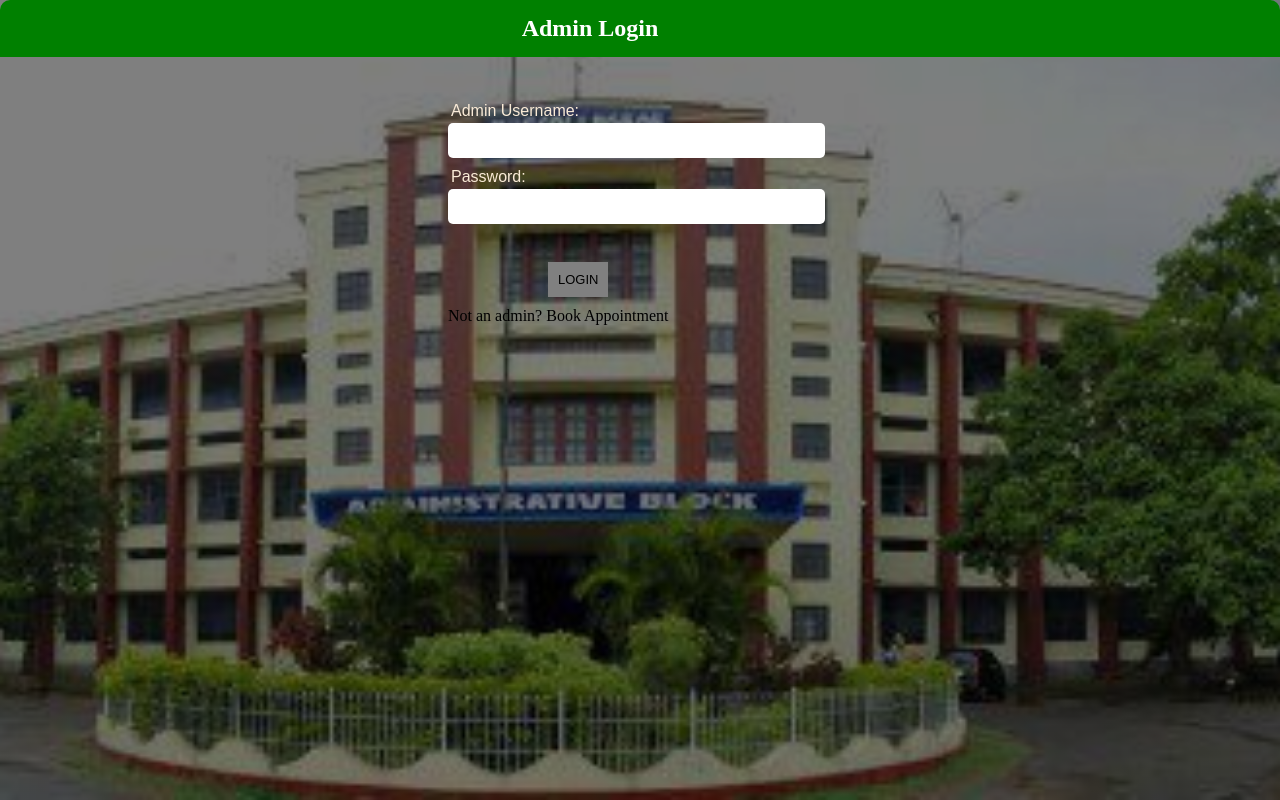
After one commit to Jaseemck/appointmentfrontend, a PHP site: page /login.php in a window 1280 px wide. The commit adds this page. Run offline with PHP 8.4, Linux system fonts and the light colour scheme.

Commit message:
Added an admin login

```diff
--- /dev/null
+++ b/login.php
@@ -0,0 +1,35 @@
+<?php include('server.php'); ?>
+<!DOCTYPE html>
+<html>
+<head>
+    <meta charset="utf-8" />
+    <meta http-equiv="X-UA-Compatible" content="IE=edge">
+    <title>Admin</title>
+    <meta name="viewport" content="width=device-width, initial-scale=1">
+    <link rel="stylesheet" type="text/css" media="screen" href="style.css" />
+
+</head>
+<body>
+<div class="logbg">
+<div class="header">
+    <h2>Admin Login</h2>
+</div>
+<form method="post" action="login.php">
+    <!-- display validation errors here -->
+<?php include("errors.php"); ?>
+<div class="input-group">
+    <label>Admin Username:</label>
+    <input type="text" name="admin">
+</div>
+<div class="input-group">
+    <label>Password:</label>
+    <input type="password" name="password">
+</div>
+<div class="input-group">
+    <button type="submit" name="login" class="btn">Login</button>
+</div>
+<p>Not an admin? <a href="index.php">Book Appointment</a></p>
+</form>
+</div>
+</body>
+</html>
--- a/server.php
+++ b/server.php
@@ -56,4 +56,42 @@
 
 }*/
 
+    //log user in from login page
+    if(isset($_POST['login'])){
+        $username = mysqli_real_escape_string($db, $_POST['admin']);
+        $password = mysqli_real_escape_string($db, $_POST['password_1']);
+
+
+    //ensure that form fields are filled properly
+    if(empty($username)){
+        array_push($errors, "username is required"); // add error to errors array
+    }
+
+    if(empty($password)){
+        array_push($errors, "Password is required"); // add error to errors array
+    }
+    if(count($errors)==0){
+        $password=md5($password);
+        $query = "SELECT * FROM adminuser WHERE username='$username' AND password='$password'";
+        $result=mysqli_query($db, $query);
+        if(mysqli_num_rows($result)==1){
+            //log user in
+            $_SESSION['username']=$username;
+            $_SESSION['success']="You are now logged in";
+            header('location: admin.php'); //redirect to home page
+        }else{
+            array_push($errors, "Wrong username/password combination");
+        }
+    }
+    }
+
+
+    //logout
+    if(isset($_GET['logout'])){
+        session_destroy();
+        unset($_SESSION['username']);
+        header('location: index.php');
+    }
+
+
 ?>
--- a/style.css
+++ b/style.css
@@ -12,6 +12,19 @@ body{
     border-radius: 10px 10px 0px 0px;
     padding: 15px;
     text-align: center;
+}
+h2{
+    margin-right: 100px;
+}
+h4{
+    margin-left: 1150px;
+    color: #f8f8ff;
+    text-emphasis-color: blue;
+}
+a{
+    text-decoration: none;
+    color: black;
+    text-emphasis: blue;
 }
 form, .content{
     margin: 20px auto;
@@ -67,8 +80,20 @@ form, .content{
 }
 .bg {
     background-image: linear-gradient(rgba(0, 0, 0, 0.5), rgba(0, 0, 0, 0.5)),
-      url(img/tree.jpg);
+     url(img/tree.jpg);
     height: 100vh;
     background-size: cover;
     background-position: center;
-  }
+}
+.logo img {
+    width: 70px;
+    height: 40px;
+    float: left;
+}
+.logbg {
+    background-image: linear-gradient(rgba(0, 0, 0, 0.5), rgba(0, 0, 0, 0.5)),
+     url(img/logbg.jpeg);
+    height: 100vh;
+    background-size: cover;
+    background-position: center;
+}
```
Also changed, not shown: index.php (added, +57 -0 lines), img/logbg.jpeg (added), img/logo.png (added).
